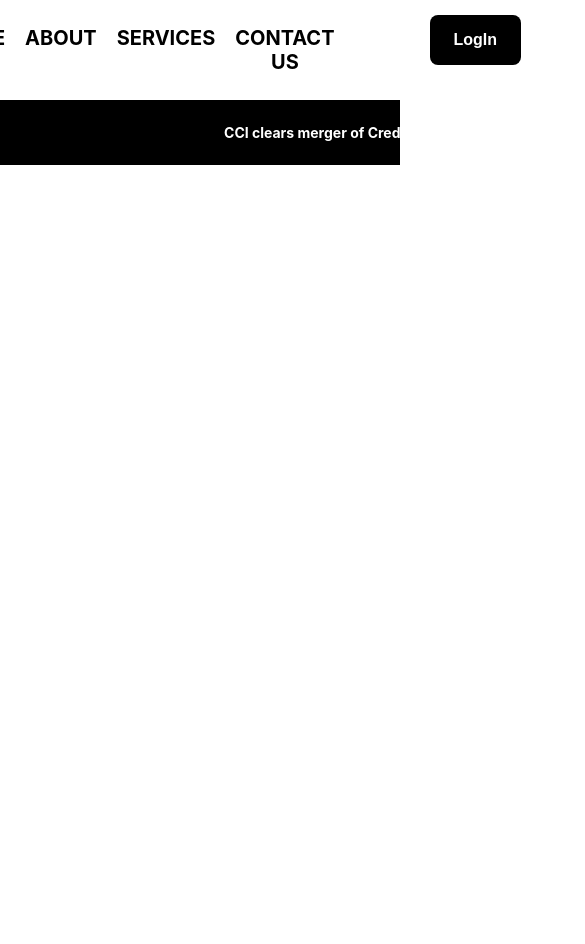
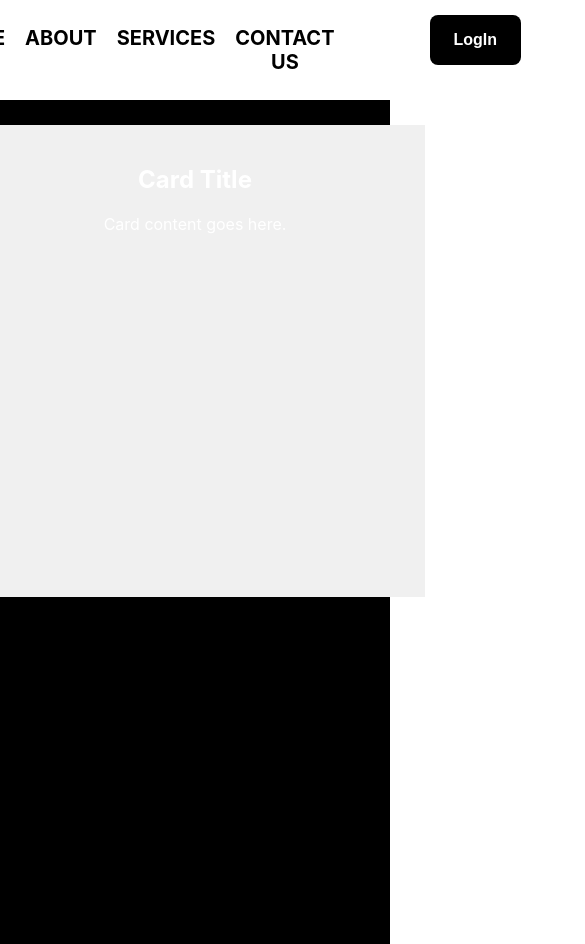
Before and after one commit to coverghost/Rentals, a React (Create React App) app: page / in a window 390 px wide. Shown: the top 944 px of the page, 585 px wide, since content can reach past the window. Before the commit the page ends 844 px from the top, so only its background shows below. Built offline with nearby package versions, Linux system fonts and the light colour scheme.

Commit message:
new login page

```diff
--- a/package.json
+++ b/package.json
@@ -12,6 +12,7 @@
     "@types/react": "^18.0.38",
     "@types/react-dom": "^18.0.11",
     "axios": "^1.4.0",
+    "bootstrap": "^5.3.0-alpha3",
     "expo": "^48.0.12",
     "google-map-react": "^2.2.0",
     "metro": "^0.76.3",
--- a/src/component/Home.tsx
+++ b/src/component/Home.tsx
@@ -1,16 +1,21 @@
+
 import React, { useEffect, useState } from "react";
 import "./css/home.css";
-import News from "./news";
 
 const Home = () => {
   return (
     <>
-      <div>
-        <News/>
-      </div>
-
-      <div className="home-body">
-        {/* <img src={image} alt="rupeesimage" className="image-home" /> */}
+      <div className="container">
+        <div className="card">
+          <h2>Card Title</h2>
+          <p>Card content goes here.</p>
+        </div>
+        <div className="content">
+          {/* Add your existing content here */}
+          <div className="home-body">
+            {/* <img src={image} alt="rupeesimage" className="image-home" /> */}
+          </div>
+        </div>
       </div>
     </>
   );
--- a/src/component/Userdashboard/moneytransfer.tsx
+++ b/src/component/Userdashboard/moneytransfer.tsx
@@ -22,7 +22,7 @@ const Moneytran = () => {
   const [optionscreen, setoptionscreen] = useState(true);
   const [upiid, setUpi] = useState("");
   const [amount, setamount] = useState("");
-  const [transferapi,settransferapi] = useState("");
+  const [transferapi, settransferapi] = useState<any>("");
 
   const screenchange = (value: any) => {
     console.log("value---->>", value);
@@ -74,12 +74,17 @@ const Moneytran = () => {
         token,
         datatosend
       );
-      settransferapi(senddata)
+      settransferapi(senddata);
     } catch (error) {
       console.error("Error fetching API data:", error);
     }
   };
-  console.log("api send data line 75------>>>",transferapi)
+  // if (transferapi.success) {
+  //   setUniupi("");
+  //   setUpi("");
+  //   setamount("");
+  // // }
+  console.log("api send data line 75------>>>", transferapi.success);
   return (
     <>
       <div className="transfer-heading">
--- a/src/component/css/home.css
+++ b/src/component/css/home.css
@@ -107,3 +107,35 @@ body{
     font-size: 14px;
   }
 }
+
+/* card on left on home page  */
+
+.container {
+  display: flex;
+  flex-direction: row;
+  justify-content: space-between;
+}
+
+.card {
+  background-color: #f0f0f0;
+  padding: 20px;
+  margin-right: 20px;
+  flex: 0 0 300px;
+}
+
+.content {
+  flex: 1;
+}
+
+/* Responsive Styles */
+@media (max-width: 768px) {
+  .container {
+    flex-direction: column;
+  }
+
+  .card {
+    margin-right: 0;
+    margin-bottom: 20px;
+    flex: 1;
+  }
+}
--- a/src/component/news.tsx
+++ /dev/null
@@ -1,41 +0,0 @@
-import React, { useEffect, useState } from "react";
-import "./css/home.css";
-
-const News = () => {
-  const brake = "||";
-  return (
-    <>
-      <div className="runing-news">
-        <p className="news">
-          CCI clears merger of Credit Suisse Group with UBS Group.
-          <span className="space" />
-          {brake}
-          <span className="space" />
-          Changes in FEMA rules: Debit, credit cards to have parity; business visits of employees exempted from LRS.
-          <span className="space" />
-          {brake}
-          <span className="space" />
-          What happens if 2000 note not deposited by Sept 30 ?
-          <span className="space" />
-          {brake}
-          <span className="space" />
-          ICICI Bank revises bulk FD rates effective from today, promising up to 7.25% on these tenures.
-          <span className="space" />
-          {brake}
-          <span className="space" />
-          Changes in FEMA rules: Debit, credit cards to have parity; business visits of employees exempted from LRS.
-          <span className="space" />
-          {brake}
-          <span className="space" />
-          What happens if 2000 note not deposited by Sept 30 ?
-          <span className="space" />
-          {brake}
-          <span className="space" />
-          ICICI Bank revises bulk FD rates effective from today, promising up to 7.25% on these tenures.
-        </p>
-      </div>
-    </>
-  );
-};
-
-export default News;
```
Also changed, not shown: 1 other file (tests, documents, lock files or other folders).
